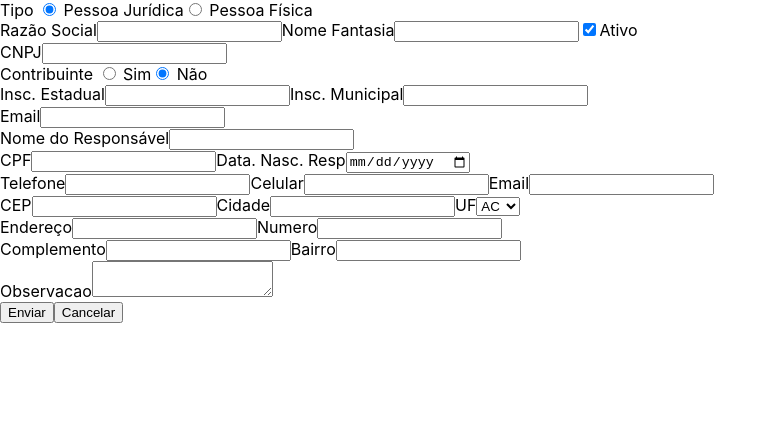
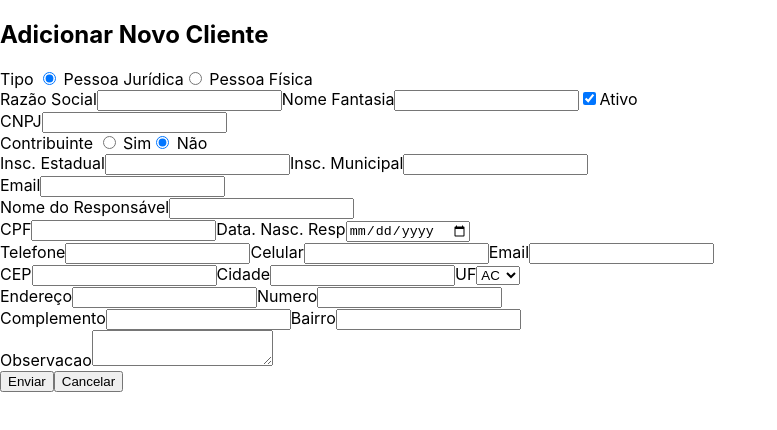
Before and after one commit to felipedias1/crud-web, a React (Create React App) app: page /customer in a window 1280 px wide. Shown: the top 430 px of the page, without its empty margins (0-777 px from the left). Built offline with nearby package versions, Linux system fonts and the light colour scheme.

Commit message:
:sparkles: Feat: Add title to Customer page

```diff
--- a/src/pages/Customers.jsx
+++ b/src/pages/Customers.jsx
@@ -12,6 +12,7 @@ function Customers() {
 
   return (
     <div>
+      <h2>{edit["id"]? "Editar Cliente" : "Adicionar Novo Cliente" }</h2>
       <TypeCustomer type={type} setType={setType} />
       { type === "F"? <FormPF /> : <FormPJ /> }
     </div>
```
